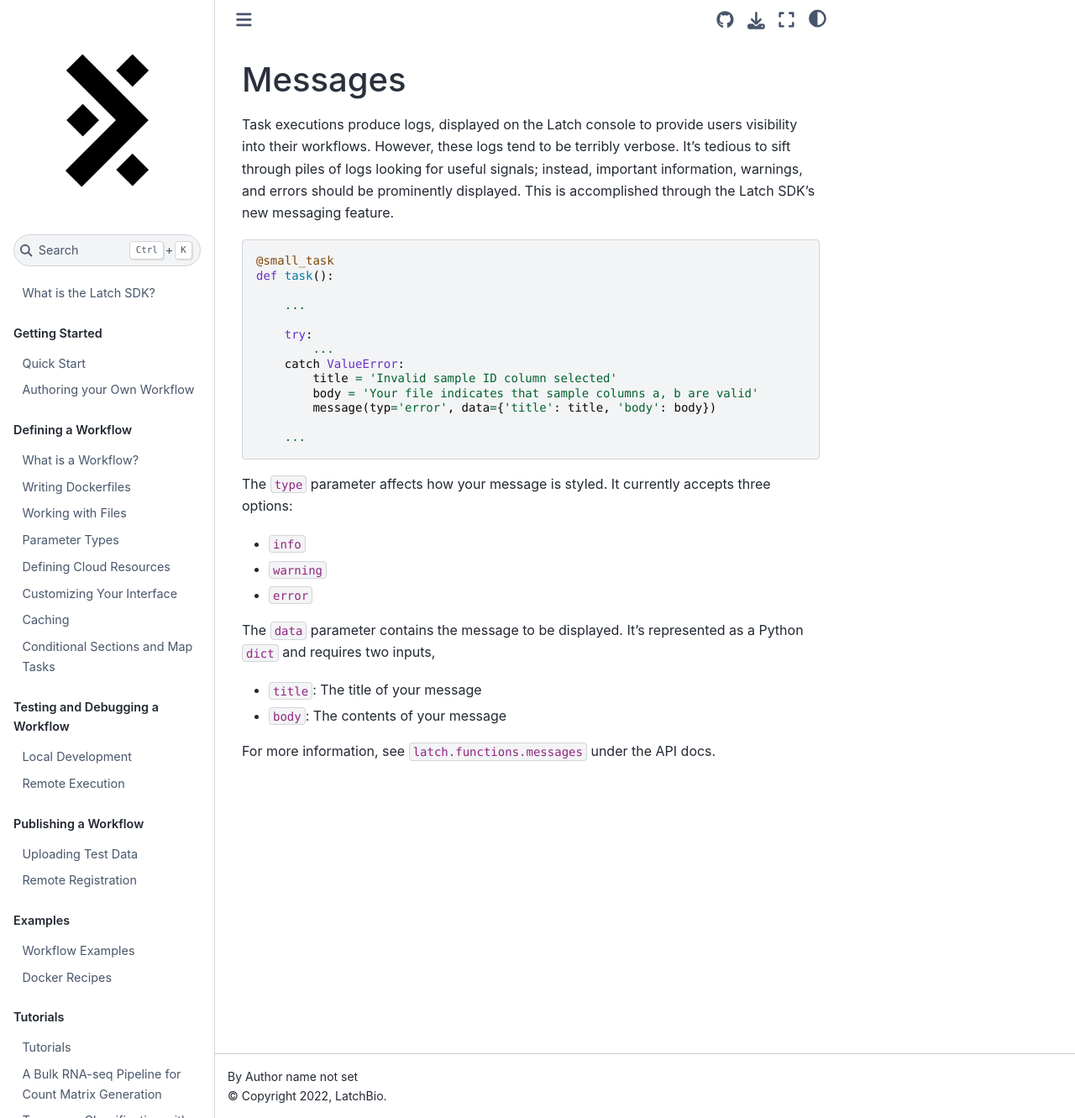
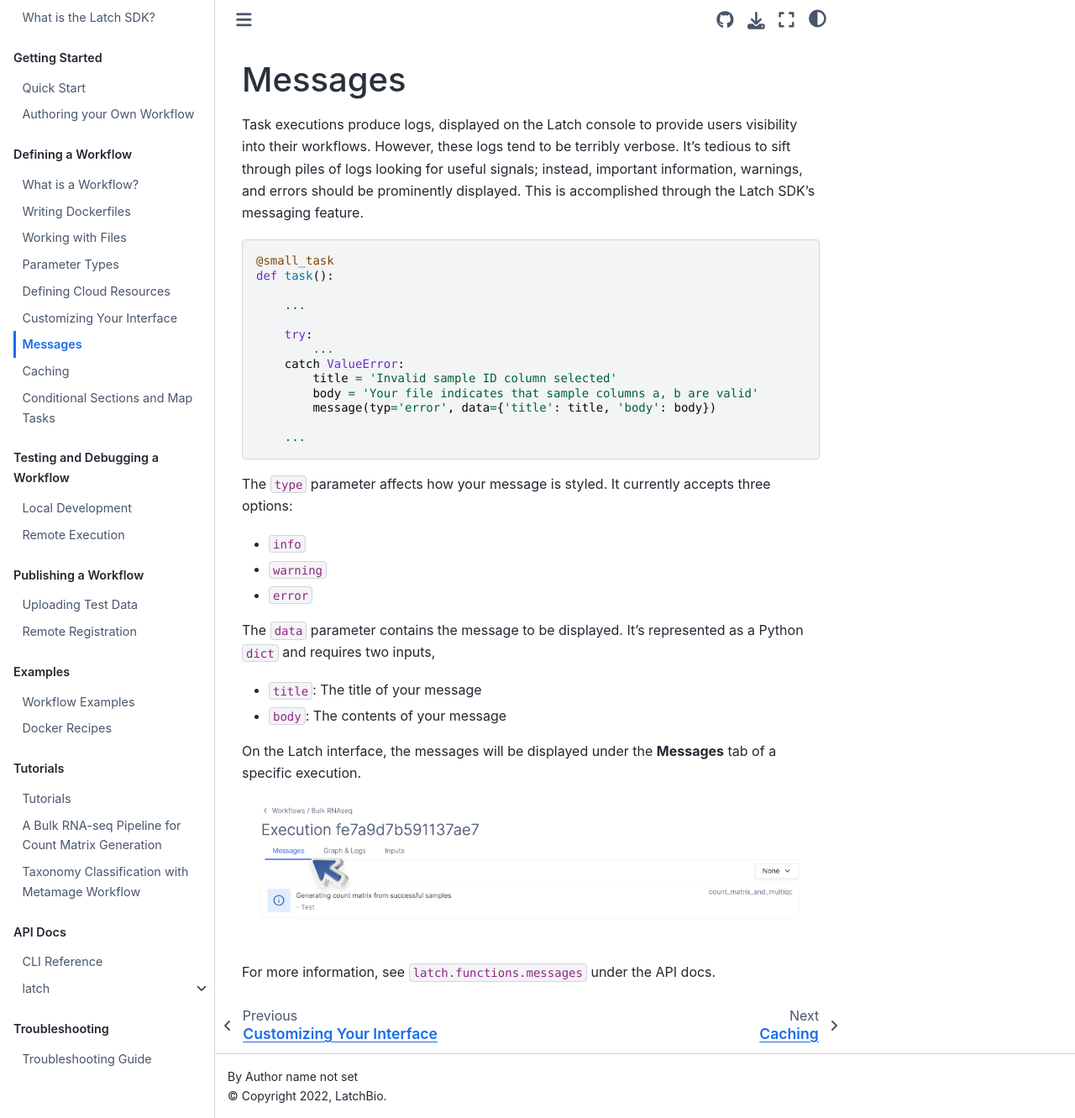
Before and after one commit to latchbio/latch, a Sphinx documentation site: the page built from docs/source/basics/messages.md, in a window 1280 px wide and 1331 px high. Shown: the whole window at 84% size. Built offline with Sphinx 7.4.7 and the Sphinx Book theme 1.1.4, drawn with Linux system fonts in a browser that asks for light colours.

Commit message:
messages doc

````diff
--- a/docs/source/basics/messages.md
+++ b/docs/source/basics/messages.md
@@ -1,6 +1,6 @@
 # Messages
 
-Task executions produce logs, displayed on the Latch console to provide users visibility into their workflows. However, these logs tend to be terribly verbose. It's tedious to sift through piles of logs looking for useful signals; instead, important information, warnings, and errors should be prominently displayed. This is accomplished through the Latch SDK's new messaging feature.
+Task executions produce logs, displayed on the Latch console to provide users visibility into their workflows. However, these logs tend to be terribly verbose. It's tedious to sift through piles of logs looking for useful signals; instead, important information, warnings, and errors should be prominently displayed. This is accomplished through the Latch SDK's messaging feature.
 
 ```python
 @small_task
@@ -29,4 +29,8 @@
 - `title`: The title of your message
 - `body`: The contents of your message
 
+On the Latch interface, the messages will be displayed under the **Messages** tab of a specific execution.
+
+![Message](../assets/messages.png)
+
 For more information, see `latch.functions.messages` under the API docs.
````
Also changed, not shown: docs/source/index.md (+1 -0 lines), docs/source/assets/messages.png (added).
